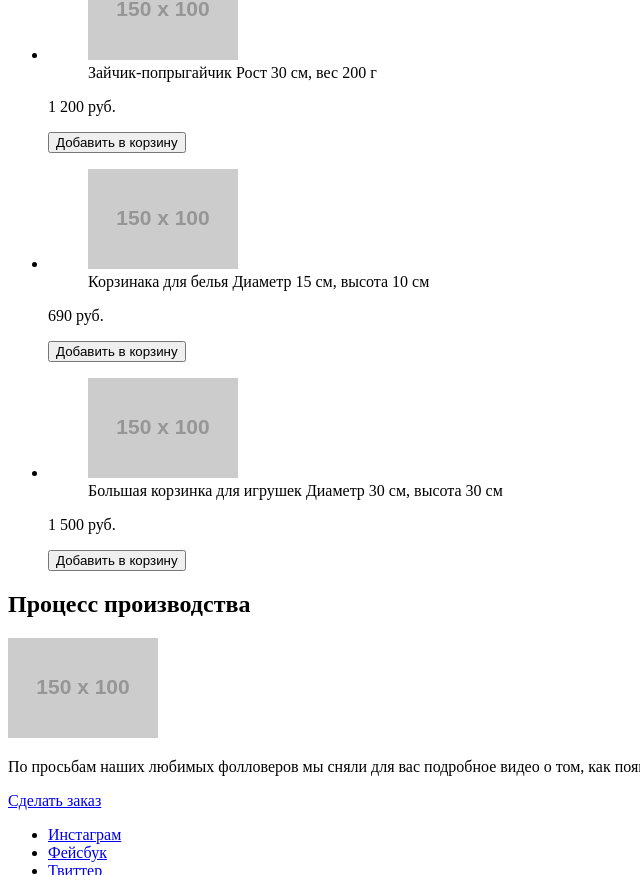
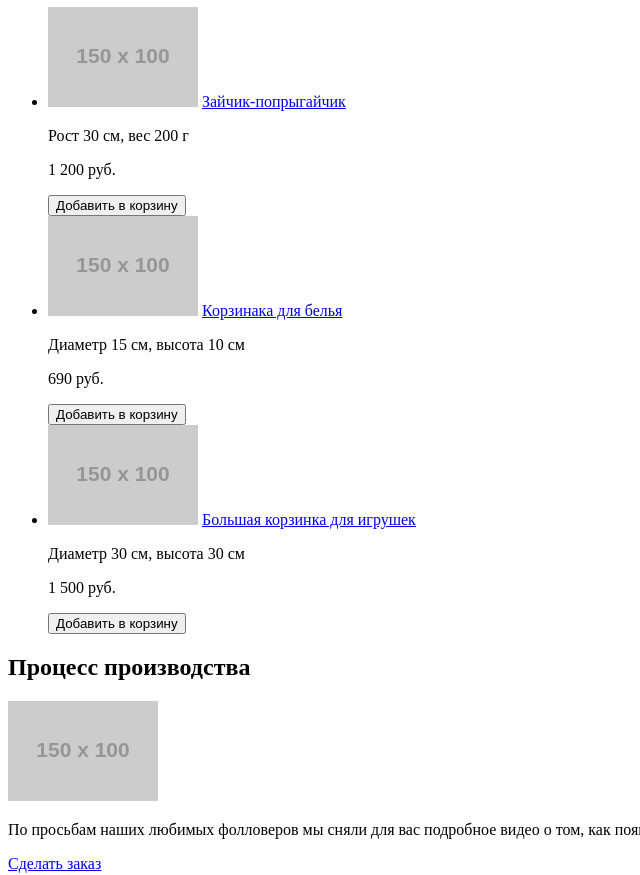
Before and after one commit to IlyaGorin/649593-mishka, a website: page source/catalog.html in a window 1280 px wide. Shown: the part 287-1162 px from the top of the page, without its empty margins (0-640 px from the left). Drawn offline with Linux system fonts and the light colour scheme; placeholder pictures from the web are drawn by us.

Commit message:
Правит ошибки в разметке

```diff
--- a/source/catalog.html
+++ b/source/catalog.html
@@ -31,38 +31,44 @@
     </nav>
   </header>
   <main class="page-main">
-    <h1 class="catalog__title">Каталог товаров</h1>
+    <h1 class="visually-hidden">Каталог товаров магазина Мишка</h1>
+    <section class="promo">
+      <h2 class="promo__title promo">Каталог товаров</h2>
+    </section>
     <section class="catalog">
       <ul class="catalog__list catalog-list">
         <li class="catalog-list__item">
-          <figure class="catalog-list__img catalog-pic">
+          <div class="catalog-list__img catalog-pic">
             <img src="http://placehold.it/150x100" alt="Зайчик" class="catalog-pic__img" width="" height="">
-            <figcaption class="catalog-pic__desc">
-              Зайчик-попрыгайчик <span>Рост 30 см, вес 200 г</span>
-            </figcaption>
-          </figure>
+            <a href="#" class="catalog-pic__link">
+              Зайчик-попрыгайчик
+            </a>
+            <p class="catalog-pic__desc">Рост 30 см, вес 200 г</p>
+          </div>
           <p class="catalog-list__price">1 200 руб.</p>
-          <button class="catalog-list__btn">Добавить в корзину</a>
+          <button class="catalog-list__btn">Добавить в корзину</button>
         </li>
         <li class="catalog-list__item">
-          <figure class="catalog-list__img catalog-pic">
+          <div class="catalog-list__img catalog-pic">
             <img src="http://placehold.it/150x100" alt="Корзина для белья" class="catalog-pic__img" width="" height="">
-            <figcaption class="catalog-pic__desc">
-              Корзинака для белья <span>Диаметр 15 см, высота 10 см</span>
-            </figcaption>
-          </figure>
+            <a href="#" class="catalog-pic__link">
+              Корзинака для белья
+            </a>
+            <p class="catalog-pic__desc">Диаметр 15 см, высота 10 см</p>
+          </div>
           <p class="catalog-list__price">690 руб.</p>
-          <button class="catalog-list__btn">Добавить в корзину</a>
+          <button class="catalog-list__btn">Добавить в корзину</button>
         </li>
         <li class="catalog-list__item">
-          <figure class="catalog-list__img catalog-pic">
+          <div class="catalog-list__img catalog-pic">
             <img src="http://placehold.it/150x100" alt="Корзина для игрушек" class="catalog-pic__img" width="" height="">
-            <figcaption class="catalog-pic__desc">
-              Большая корзинка для игрушек <span>Диаметр 30 см, высота 30 см</span>
-            </figcaption>
-          </figure>
+            <a href="#" class="catalog-pic__link">
+              Большая корзинка для игрушек
+            </a>
+            <p class="catalog-pic__desc">Диаметр 30 см, высота 30 см</p>
+          </div>
           <p class="catalog-list__price">1 500 руб.</p>
-          <button class="catalog-list__btn">Добавить в корзину</a>
+          <button class="catalog-list__btn">Добавить в корзину</button>
         </li>
       </ul>
     </section>
```
Also changed, not shown: source/form.html (+4 -3 lines), source/index.html (+11 -10 lines).
